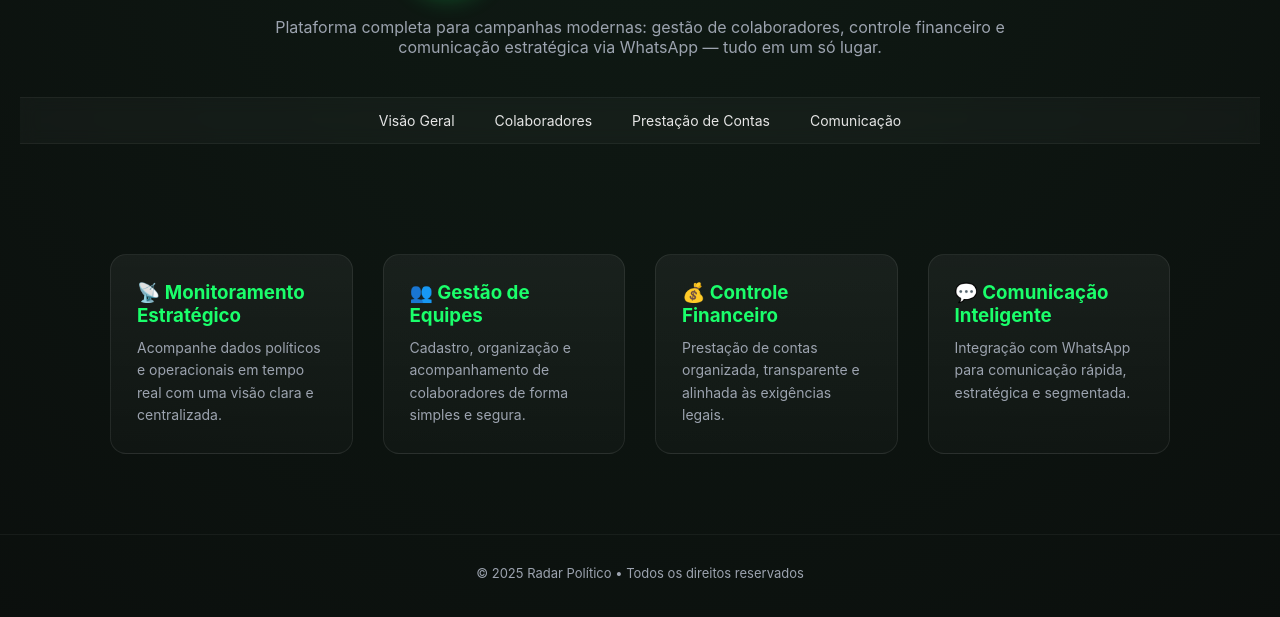
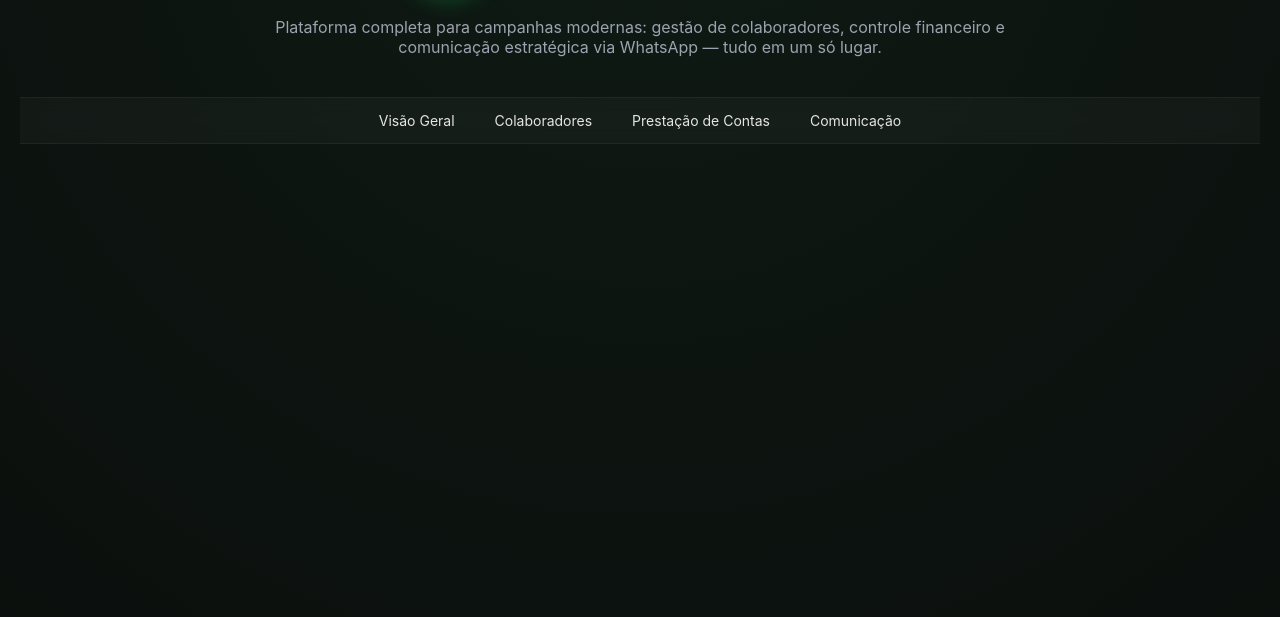
Before and after one commit to pedrowiltshire-create/rada-pol-tico, a plain HTML site: page index.html in a window 1280 px wide. Shown: the part 153-770 px from the top of the page. Drawn offline with Linux system fonts and the light colour scheme.

Commit message:
Update index.html

```diff
--- a/index.html
+++ b/index.html
@@ -168,32 +168,3 @@
     <a href="#">Comunicação</a>
   </nav>
 </header>
-
-<main>
-  <div class="card">
-    <h3>📡 Monitoramento Estratégico</h3>
-    <p>Acompanhe dados políticos e operacionais em tempo real com uma visão clara e centralizada.</p>
-  </div>
-
-  <div class="card">
-    <h3>👥 Gestão de Equipes</h3>
-    <p>Cadastro, organização e acompanhamento de colaboradores de forma simples e segura.</p>
-  </div>
-
-  <div class="card">
-    <h3>💰 Controle Financeiro</h3>
-    <p>Prestação de contas organizada, transparente e alinhada às exigências legais.</p>
-  </div>
-
-  <div class="card">
-    <h3>💬 Comunicação Inteligente</h3>
-    <p>Integração com WhatsApp para comunicação rápida, estratégica e segmentada.</p>
-  </div>
-</main>
-
-<footer>
-  © 2025 Radar Político • Todos os direitos reservados
-</footer>
-
-</body>
-</html>
```
